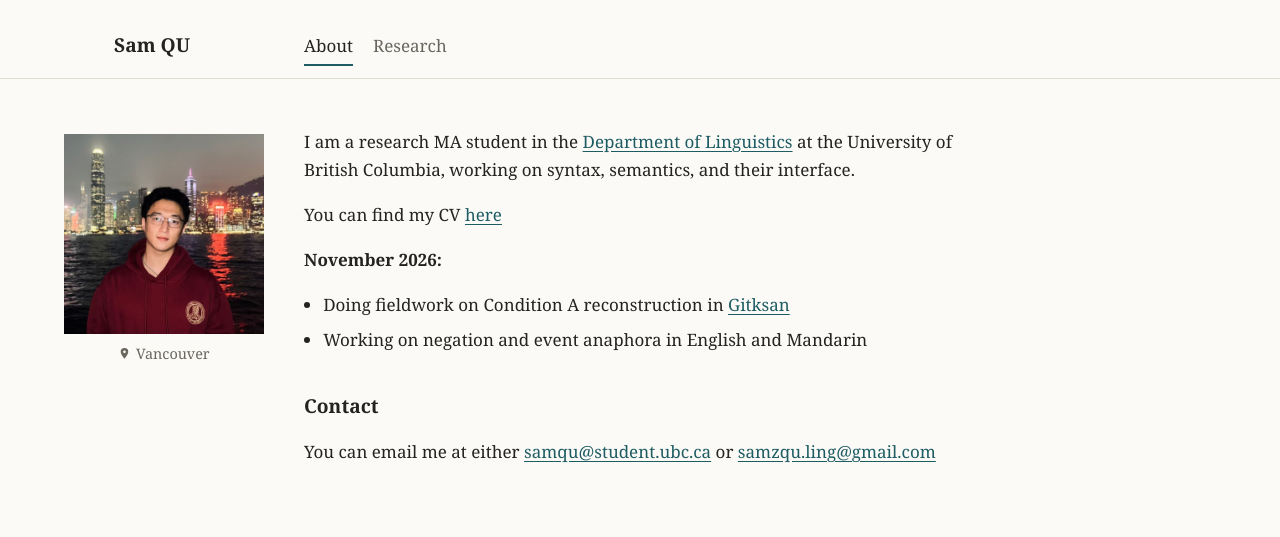
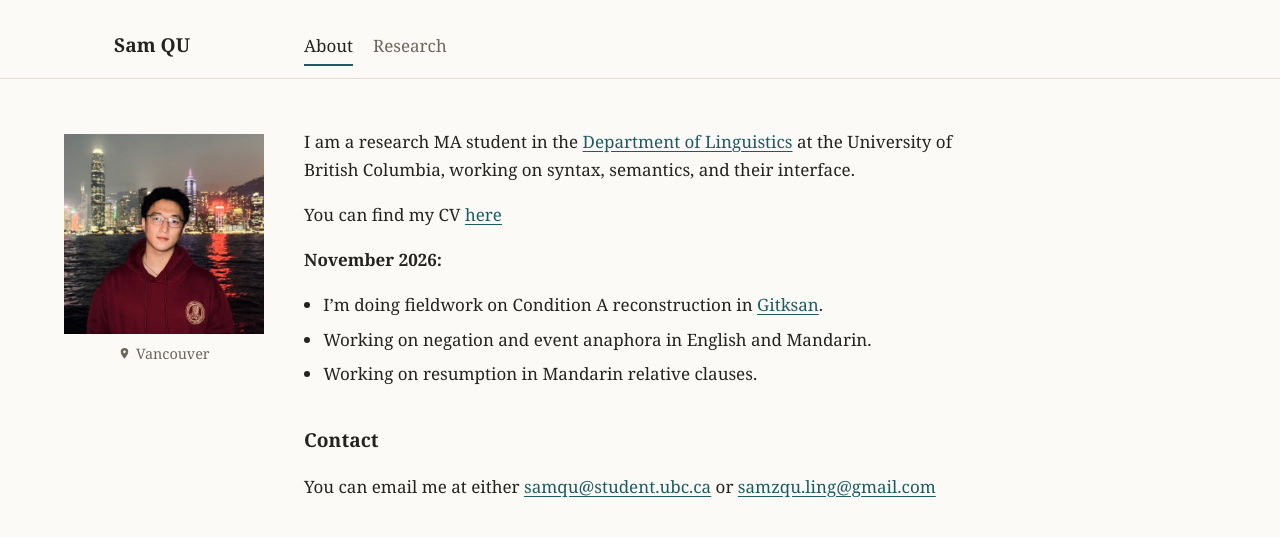
Before and after one commit to sam-z-qu/sam-z-qu.github.io, a Jekyll site: the page built from index.md, in a window 1280 px wide. Shown: the top 537 px of the page. Built offline with Jekyll 4.4.1, drawn with Linux system fonts in a browser that asks for light colours.

Commit message:
Revise fieldwork descriptions in index.md
Updated descriptions of fieldwork activities for clarity.

```diff
--- a/index.md
+++ b/index.md
@@ -8,8 +8,9 @@ You can find my CV [here](/CV_2026_Nov.pdf)
 
 **November 2026:**
 
-- Doing fieldwork on Condition A reconstruction in [Gitksan](https://en.wikipedia.org/wiki/Gitxsan)
-- Working on negation and event anaphora in English and Mandarin
+- I'm doing fieldwork on Condition A reconstruction in [Gitksan](https://en.wikipedia.org/wiki/Gitxsan).
+- Working on negation and event anaphora in English and Mandarin.
+- Working on resumption in Mandarin relative clauses.
 
 ## Contact
 
```
